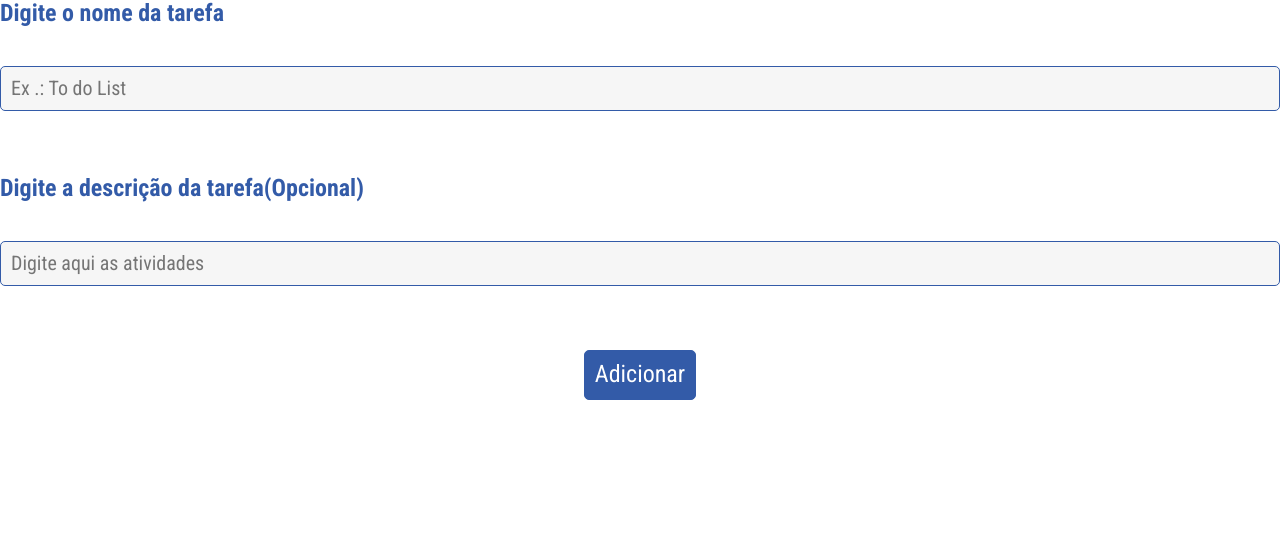
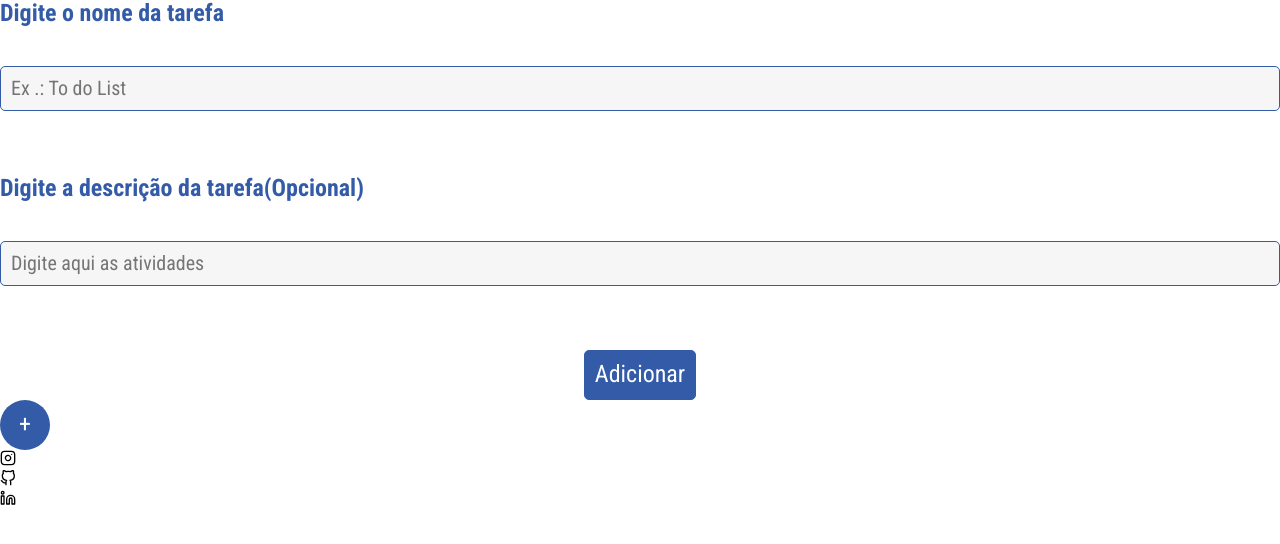
Before and after one commit to pedro-candido/to-do-list, a Next.js app: page / in a window 1280 px wide. Shown: the top 544 px of the page. Built offline with nearby package versions, Linux system fonts and the light colour scheme.

Commit message:
feat(footer): footer and plusbutton created and styled
#4

```diff
--- a/package.json
+++ b/package.json
@@ -11,8 +11,10 @@
   "dependencies": {
     "@types/styled-components": "^5.1.14",
     "next": "11.1.2",
+    "polished": "^4.1.3",
     "react": "17.0.2",
     "react-dom": "17.0.2",
+    "react-icons": "^4.2.0",
     "styled-components": "^5.3.1",
     "styled-normalize": "^8.0.7"
   },
--- a/pages/index.tsx
+++ b/pages/index.tsx
@@ -2,7 +2,7 @@ import type { NextPage } from "next";
 import Head from "next/head";
 import { ThemeProvider } from "styled-components";
 import theme from "theme";
-import { Modal } from "components";
+import { Modal, Footer, PlusButton } from "components";
 import { GlobalStyle } from "theme/GlobalStyle";
 
 const Home: NextPage = () => {
@@ -20,6 +20,8 @@ const Home: NextPage = () => {
       <ThemeProvider theme={theme}>
         <GlobalStyle />
         <Modal isVisible />
+        <PlusButton />
+        <Footer />
       </ThemeProvider>
     </div>
   );
--- /dev/null
+++ b/src/components/Footer/Footer.tsx
@@ -0,0 +1,13 @@
+import Social from "./Social";
+
+const Footer = () => {
+  return (
+    <>
+      <Social social={"instagram"} />
+      <Social social={"github"} />
+      <Social social={"linkedin"} />
+    </>
+  );
+};
+
+export default Footer;
--- /dev/null
+++ b/src/components/Footer/Social.tsx
@@ -0,0 +1,23 @@
+import { FiGithub, FiLinkedin, FiInstagram } from "react-icons/fi";
+
+type SocialProps = {
+  social: string;
+};
+
+type IconsProps = {
+  github: JSX.Element | string;
+  linkedin: JSX.Element | string;
+  instagram: JSX.Element | string;
+};
+
+const Social = ({ social }: SocialProps) => {
+  const icons: { [key: string]: any } = {
+    github: <FiGithub />,
+    linkedin: <FiLinkedin />,
+    instagram: <FiInstagram />,
+  };
+
+  return <div>{icons[social]}</div>;
+};
+
+export default Social;
--- /dev/null
+++ b/src/components/Footer/index.ts
@@ -0,0 +1 @@
+export { default as Footer } from "./Footer";
--- /dev/null
+++ b/src/components/PlusButton/PlusButton.tsx
@@ -0,0 +1,7 @@
+import { ButtonStyled } from "./style";
+
+const PlusButton = () => {
+  return <ButtonStyled>+</ButtonStyled>;
+};
+
+export default PlusButton;
--- /dev/null
+++ b/src/components/PlusButton/index.ts
@@ -0,0 +1 @@
+export { default as PlusButton } from "./PlusButton";
--- /dev/null
+++ b/src/components/PlusButton/style.ts
@@ -0,0 +1,26 @@
+import styled from "styled-components";
+import { darken } from "polished";
+
+export const ButtonStyled = styled.button`
+  border-radius: 100%;
+  background-color: ${({ theme }) => theme.colors.primary.main.color};
+  color: ${({ theme }) => theme.colors.primary.main.contrastColor};
+  width: 50px;
+  height: 50px;
+  font-size: 24px;
+  transition: 0.2s;
+  cursor: pointer;
+  border: 0px;
+
+  &:hover {
+    background-color: ${({ theme }) =>
+      darken(0.1, theme.colors.primary.main.color)};
+    transition: 0.2s;
+  }
+
+  &:active {
+    background-color: ${({ theme }) =>
+      darken(0.2, theme.colors.primary.main.color)};
+    box-shadow: 0 0 10px ${({ theme }) => theme.colors.primary.main.color};
+  }
+`;
--- a/src/components/index.ts
+++ b/src/components/index.ts
@@ -3,3 +3,5 @@ export { Input } from "./Input";
 export { Modal } from "./Modal";
 export { Box } from "./Box";
 export { BoxList } from "./BoxList";
+export { Footer } from "./Footer";
+export { PlusButton } from "./PlusButton";
```
Also changed, not shown: .babelrc (added).
